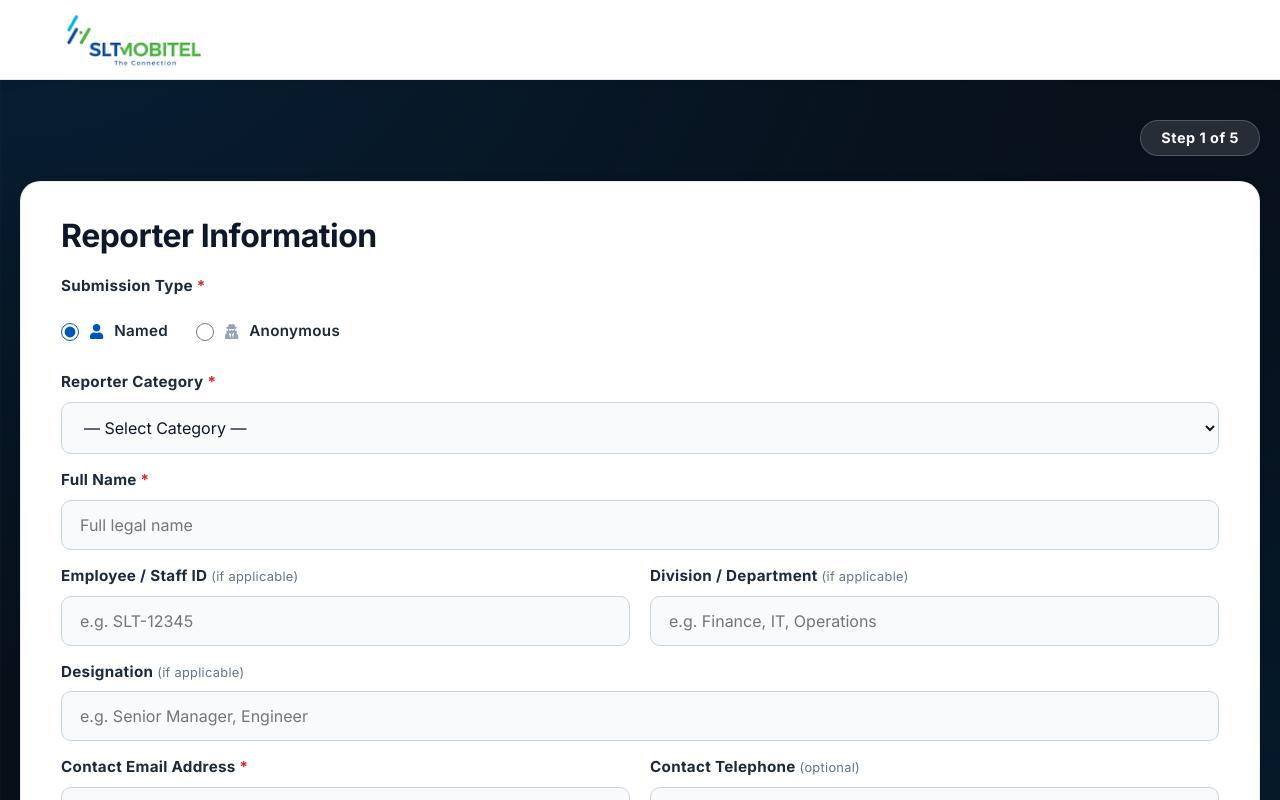
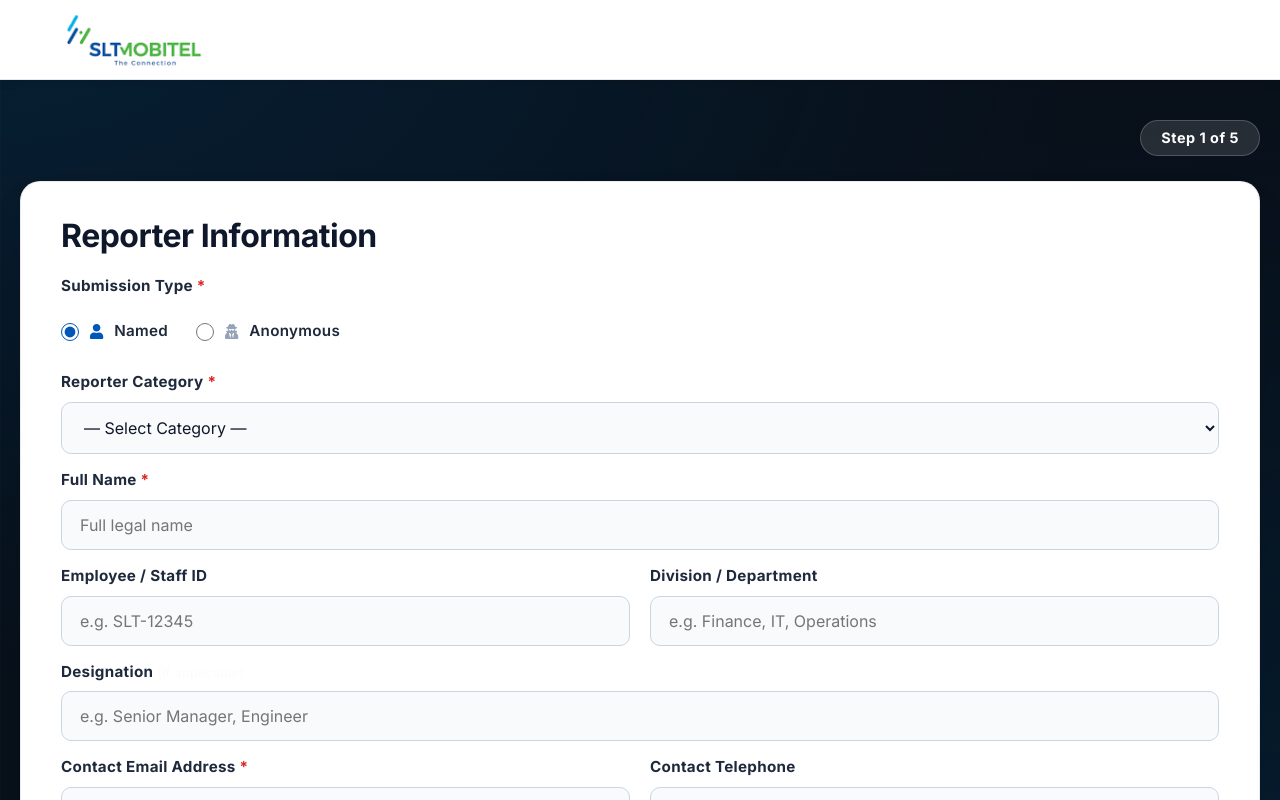
Before and after one commit to Ishadi15/Complaint-portal, a React (Create React App) app in the folder frontend/: page / in a window 1280 px wide. Both pictures are taken after a click on the button "Report a Complaint". Shown: the top 800 px of the page. Built offline with nearby package versions, Linux system fonts and the light colour scheme.

Commit message:
fix: form updates and white input validation style

```diff
--- a/frontend/src/components/ReporterForm.js
+++ b/frontend/src/components/ReporterForm.js
@@ -27,14 +27,14 @@ function FieldError({ msg }) {
 /* ── component ───────────────────────────────────────── */
 function ReporterForm({ onNext }) {
   const [formData, setFormData] = useState({
-    submission_type:  'Named',
+    submission_type: 'Named',
     reporter_category: '',
-    full_name:         '',
-    employee_id:       '',
-    division:          '',
-    designation:       '',
-    email:             '',
-    phone:             '',
+    full_name: '',
+    employee_id: '',
+    division: '',
+    designation: '',
+    email: '',
+    phone: '',
     preferred_contact: ''
   });
 
@@ -70,10 +70,10 @@ function ReporterForm({ onNext }) {
     setFormData(prev => {
       const updated = { ...prev, [name]: value };
       if (name === 'submission_type' && value === 'Anonymous') {
-        updated.full_name        = '';
-        updated.employee_id      = '';
-        updated.email            = '';
-        updated.phone            = '';
+        updated.full_name = '';
+        updated.employee_id = '';
+        updated.email = '';
+        updated.phone = '';
         updated.preferred_contact = '';
       }
       // Re-validate the changed field immediately (if it was already touched)
@@ -102,10 +102,10 @@ function ReporterForm({ onNext }) {
     try {
       const payload = { ...formData };
       if (isAnonymous) {
-        payload.full_name        = '';
-        payload.employee_id      = '';
-        payload.email            = '';
-        payload.phone            = '';
+        payload.full_name = '';
+        payload.employee_id = '';
+        payload.email = '';
+        payload.phone = '';
         payload.preferred_contact = '';
       }
       const res = await saveReporter(payload);
@@ -192,12 +192,12 @@ function ReporterForm({ onNext }) {
         Full Name{' '}
         {!isAnonymous
           ? <span style={{ color: '#dc2626' }}>*</span>
-          : <span style={{ color: '#94a3b8', fontWeight: 400, fontSize: '0.8rem' }}> (disabled – Anonymous)</span>}
+          : <span style={{ color: '#f8fafdff', fontWeight: 400, fontSize: '0.8rem' }}> (disabled – Anonymous)</span>}
       </label>
       <input type="text" {...field('full_name')} value={formData.full_name}
         placeholder={isAnonymous ? 'Not applicable for Anonymous submissions' : 'Full legal name'}
         disabled={isAnonymous}
-        style={{ ...inputStyle('full_name'), ...(isAnonymous ? { background: '#f1f5f9', color: '#94a3b8', cursor: 'not-allowed' } : {}) }} />
+        style={{ ...inputStyle('full_name'), ...(isAnonymous ? { background: '#f1f5f9ff', color: '#94a3b8', cursor: 'not-allowed' } : {}) }} />
       <FieldError msg={!isAnonymous && touched.full_name && errors.full_name} />
 
       {/* ── Employee ID + Division ───────────────────── */}
@@ -206,17 +206,17 @@ function ReporterForm({ onNext }) {
           <label>
             Employee / Staff ID
             {isAnonymous
-              ? <span style={{ color: '#94a3b8', fontWeight: 400, fontSize: '0.8rem' }}> (disabled)</span>
-              : <span style={{ color: '#64748b', fontWeight: 400, fontSize: '0.8rem' }}> (if applicable)</span>}
+              ? <span style={{ color: '#fcfdffff', fontWeight: 400, fontSize: '0.8rem' }}> (disabled)</span>
+              : <span style={{ color: '#feffffff', fontWeight: 400, fontSize: '0.8rem' }}> (if applicable)</span>}
           </label>
           <input type="text" {...field('employee_id')} value={formData.employee_id}
             placeholder={isAnonymous ? 'N/A' : 'e.g. SLT-12345'} disabled={isAnonymous}
-            style={isAnonymous ? { background: '#f1f5f9', color: '#94a3b8', cursor: 'not-allowed' } : {}} />
+            style={isAnonymous ? { background: '#f1f5f9', color: '#f9fafbff', cursor: 'not-allowed' } : {}} />
         </div>
         <div>
           <label>
             Division / Department
-            <span style={{ color: '#64748b', fontWeight: 400, fontSize: '0.8rem' }}> (if applicable)</span>
+            <span style={{ color: '#fefeffff', fontWeight: 400, fontSize: '0.8rem' }}> (if applicable)</span>
           </label>
           <input type="text" {...field('division')} value={formData.division}
             placeholder="e.g. Finance, IT, Operations" />
@@ -226,7 +226,7 @@ function ReporterForm({ onNext }) {
       {/* ── Designation ─────────────────────────────── */}
       <label>
         Designation
-        <span style={{ color: '#64748b', fontWeight: 400, fontSize: '0.8rem' }}> (if applicable)</span>
+        <span style={{ color: '#fafbfcff', fontWeight: 400, fontSize: '0.8rem' }}> (if applicable)</span>
       </label>
       <input type="text" {...field('designation')} value={formData.designation}
         placeholder="e.g. Senior Manager, Engineer" />
@@ -238,14 +238,14 @@ function ReporterForm({ onNext }) {
             Contact Email Address{' '}
             {!isAnonymous
               ? <span style={{ color: '#dc2626' }}>*</span>
-              : <span style={{ color: '#94a3b8', fontWeight: 400, fontSize: '0.8rem' }}> (disabled)</span>}
+              : <span style={{ color: '#f8f9faff', fontWeight: 400, fontSize: '0.8rem' }}> (disabled)</span>}
           </label>
           <input type="email" {...field('email')} value={formData.email}
             placeholder={isAnonymous ? 'N/A' : 'your.email@sltmobitel.lk'}
             disabled={isAnonymous}
-            style={{ ...inputStyle('email'), ...(isAnonymous ? { background: '#f1f5f9', color: '#94a3b8', cursor: 'not-allowed' } : {}) }} />
+            style={{ ...inputStyle('email'), ...(isAnonymous ? { background: '#f1f5f9', color: '#f8fafcff', cursor: 'not-allowed' } : {}) }} />
           {!isAnonymous && (
-            <p style={{ fontSize: '0.75rem', color: '#64748b', marginTop: '4px' }}>
+            <p style={{ fontSize: '0.75rem', color: '#fbfcfdff', marginTop: '4px' }}>
               Used for CRN acknowledgement and follow-up.
             </p>
           )}
@@ -255,15 +255,15 @@ function ReporterForm({ onNext }) {
           <label>
             Contact Telephone
             {isAnonymous
-              ? <span style={{ color: '#94a3b8', fontWeight: 400, fontSize: '0.8rem' }}> (disabled)</span>
-              : <span style={{ color: '#64748b', fontWeight: 400, fontSize: '0.8rem' }}> (optional)</span>}
+              ? <span style={{ color: '#f9fafbff', fontWeight: 400, fontSize: '0.8rem' }}> (disabled)</span>
+              : <span style={{ color: '#ffffffff', fontWeight: 400, fontSize: '0.8rem' }}> (optional)</span>}
           </label>
           <input type="tel" {...field('phone')} value={formData.phone}
             placeholder={isAnonymous ? 'N/A' : '+94 77 XXX XXXX'}
             disabled={isAnonymous}
             style={{ ...inputStyle('phone'), ...(isAnonymous ? { background: '#f1f5f9', color: '#94a3b8', cursor: 'not-allowed' } : {}) }} />
           {!isAnonymous && (
-            <p style={{ fontSize: '0.75rem', color: '#64748b', marginTop: '4px' }}>
+            <p style={{ fontSize: '0.75rem', color: '#ffffffff', marginTop: '4px' }}>
               Sri Lankan format: +94 7X XXX XXXX or 07X XXX XXXX
             </p>
           )}
@@ -275,13 +275,13 @@ function ReporterForm({ onNext }) {
       <label style={{ marginTop: '15px' }}>
         Preferred Contact Method
         {isAnonymous
-          ? <span style={{ color: '#94a3b8', fontWeight: 400, fontSize: '0.8rem' }}> (disabled)</span>
-          : <span style={{ color: '#64748b', fontWeight: 400, fontSize: '0.8rem' }}> (optional)</span>}
+          ? <span style={{ color: '#fcfeffff', fontWeight: 400, fontSize: '0.8rem' }}> (disabled)</span>
+          : <span style={{ color: '#fbfcfdff', fontWeight: 400, fontSize: '0.8rem' }}> (optional)</span>}
       </label>
       <div style={{ display: 'flex', gap: '12px', flexWrap: 'wrap', marginTop: '8px' }}>
         {[
-          { value: 'Email',               label: 'Email',                icon: <FaEnvelope /> },
-          { value: 'Phone',               label: 'Phone',                icon: <FaPhone /> },
+          { value: 'Email', label: 'Email', icon: <FaEnvelope /> },
+          { value: 'Phone', label: 'Phone', icon: <FaPhone /> },
           { value: 'No contact preferred', label: 'No Contact Preferred', icon: <FaBan /> }
         ].map(opt => (
           <label key={opt.value} style={{
@@ -289,7 +289,7 @@ function ReporterForm({ onNext }) {
             padding: '10px 20px', borderRadius: '50px',
             border: `2px solid ${formData.preferred_contact === opt.value ? '#0057b8' : '#e2e8f0'}`,
             background: formData.preferred_contact === opt.value ? '#0057b8' : '#f8fafc',
-            color:      formData.preferred_contact === opt.value ? '#fff' : '#334155',
+            color: formData.preferred_contact === opt.value ? '#fff' : '#334155',
             fontWeight: 600, fontSize: '0.88rem',
             cursor: isAnonymous ? 'not-allowed' : 'pointer',
             transition: 'all 0.2s', opacity: isAnonymous ? 0.5 : 1
```
